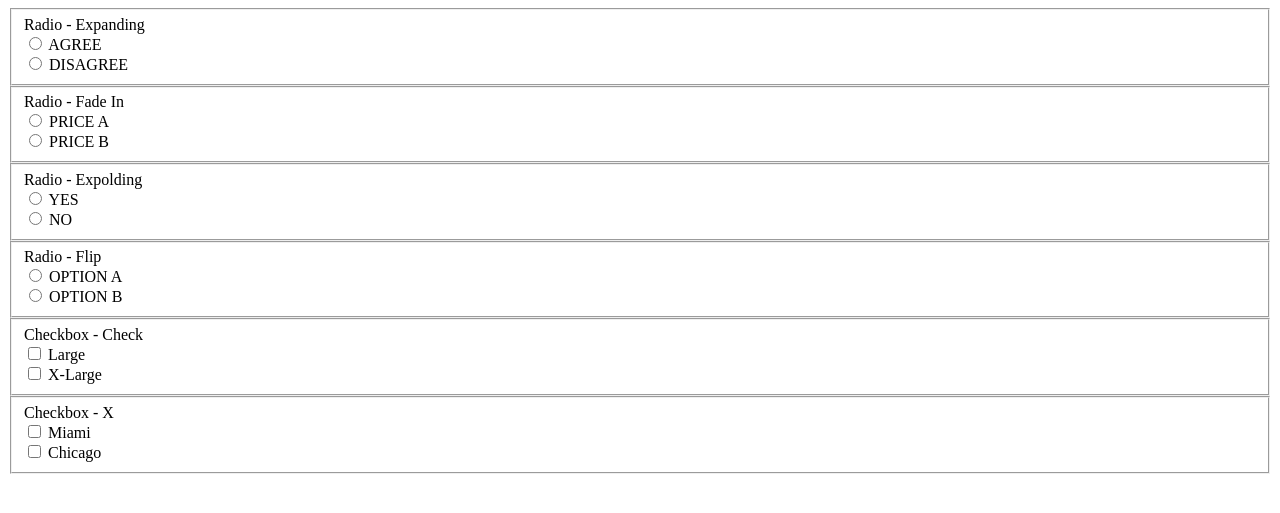
After one commit to esolar07/Selects, a PHP site: template site/templates/examples.twig in a window 1280 px wide. The commit adds this page. Shown: the top 513 px of the page. Run offline with PHP 8.4, Linux system fonts and the light colour scheme; the template is opened without the code that fills it, so the values that code supplies are empty; some libraries are stand-ins or nearby versions.

Commit message:
added slim2 and twig. started templates

```diff
--- a/site/composer.json
+++ b/site/composer.json
@@ -9,7 +9,9 @@
     ],
     "require": {
 		"monolog/monolog": "~1.13",
-        "slim/slim": "^3.0"
+        "slim/slim": "~2.0",
+        "twig/twig": "^1.27",
+        "slim/views": "^0.1.3"
 	},
 	"config": {
         "preferred-install": "dist",
--- /dev/null
+++ b/site/templates/examples.twig
@@ -0,0 +1,47 @@
+
+<section class="l-container">
+  <form action="#" class="form">
+    <fieldset>
+      <div>Radio - Expanding</div>
+      <input type="radio" name="radioexpand" value="agree" id="agree" class='radio-expand'>
+      <label for="agree" class='radio-btn radio-btn--top'>AGREE</label><br>
+      <input type="radio" name="radioexpand" value="disagree" id="disagree" class='radio-expand'>
+      <label for="disagree" class='radio-btn radio-btn--bottom'>DISAGREE</label><br>
+    </fieldset>
+    <fieldset>
+      <div>Radio - Fade In</div>
+      <input type="radio" name="radiofade" value="pricea" id="pricea" class='radio-fade'>
+      <label for="pricea" class='radio-btn radio-btn--top'>PRICE A</label><br>
+      <input type="radio" name="radiofade" value="priceb" id="priceb" class='radio-fade'>
+      <label for="priceb" class='radio-btn radio-btn--bottom'>PRICE B</label><br>
+    </fieldset>
+    <fieldset>
+      <div>Radio - Expolding</div>
+      <input type="radio" name="radioexplode" value="yes" id="yes" class='radio-explode'>
+      <label for="yes" class='radio-btn radio-btn--top'>YES</label><br>
+      <input type="radio" name="radioexplode" value="no" id="no" class='radio-explode'>
+      <label for="no" class='radio-btn radio-btn--bottom'>NO</label><br>
+    </fieldset>
+    <fieldset>
+      <div>Radio - Flip</div>
+      <input type="radio" name="radioflip" value="optiona" id="optiona" class='radio-flip'>
+      <label for="optiona" class='radio-btn radio-btn--top'>OPTION A</label><br>
+      <input type="radio" name="radioflip" value="optionb" id="optionb" class='radio-flip'>
+      <label for="optionb" class='radio-btn radio-btn--bottom'>OPTION B</label><br>
+    </fieldset>
+    <fieldset>
+      <div>Checkbox - Check</div>
+      <input type="checkbox" name="checkboxchk1" value="checkboxchk" id="checkboxchk1" class='checkbox-check'>
+      <label for="checkboxchk1" class='checkbox-btn checkbox-btn--top'>Large</label><br>
+      <input type="checkbox" name="checkboxchk2" value="checkboxchk2" id="checkboxchk2" class='checkbox-check'>
+      <label for="checkboxchk2" class='checkbox-btn checkbox-btn--bottom'>X-Large</label><br>
+    </fieldset>
+    <fieldset>
+      <div>Checkbox - X</div>
+      <input type="checkbox" name="checkboxX1" value="checkboxX" id="checkboxX1" class='checkbox-x'>
+      <label for="checkboxX1" class='checkbox-btn checkbox-btn--top'>Miami</label><br>
+      <input type="checkbox" name="checkboxX2" value="checkboxX2" id="checkboxX2" class='checkbox-x'>
+      <label for="checkboxX2" class='checkbox-btn checkbox-btn--bottom'>Chicago</label><br>
+    </fieldset>
+  </form>
+</section>
```
Also changed, not shown: site/index.php (+29 -2 lines), site/templates/contact.twig (added, +24 -0 lines), site/templates/main.twig (added, +45 -0 lines), site/.htaccess (added), 5 other files.
